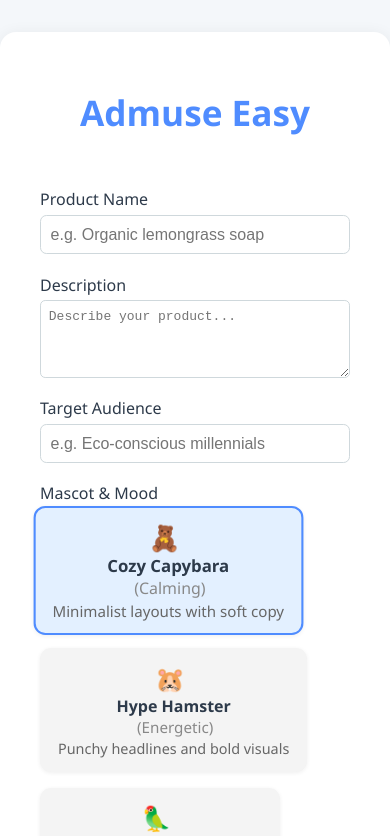
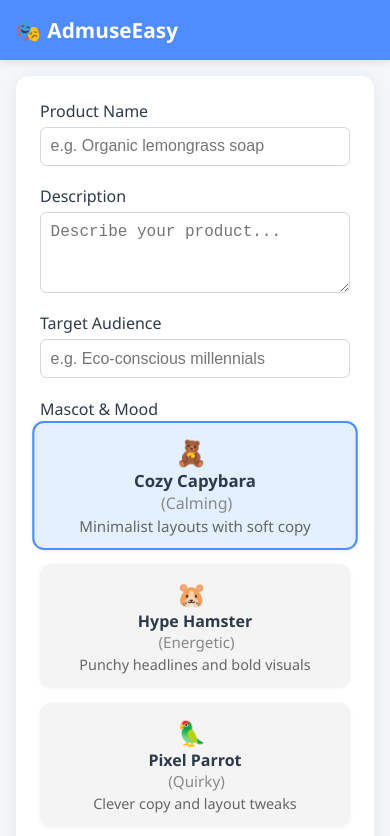
Before and after one commit to nuwnian/AdmuseEasy, a React (Create React App) app in the folder client/: page / in a window 390 px wide. Shown: the top 836 px of the page. Built offline with nearby package versions, Linux system fonts and the light colour scheme.

Commit message:
Add navbar, loading spinner, and mobile-friendly design

```diff
--- a/client/src/App.css
+++ b/client/src/App.css
@@ -3,6 +3,63 @@ body {
   font-family: 'Segoe UI', Arial, sans-serif;
   background: #f4f7fa;
   color: #2d3a4a;
+}
+
+.app {
+  min-height: 100vh;
+}
+
+/* Navbar */
+.navbar {
+  background: #4f8cff;
+  color: white;
+  padding: 1rem 0;
+  box-shadow: 0 2px 8px rgba(0,0,0,0.1);
+  position: sticky;
+  top: 0;
+  z-index: 100;
+}
+
+.nav-container {
+  max-width: 1200px;
+  margin: 0 auto;
+  padding: 0 1rem;
+  display: flex;
+  justify-content: space-between;
+  align-items: center;
+}
+
+.nav-logo {
+  margin: 0;
+  font-size: 1.5rem;
+  font-weight: 600;
+}
+
+.nav-links {
+  display: flex;
+  gap: 2rem;
+}
+
+.nav-links a {
+  color: white;
+  text-decoration: none;
+  font-weight: 500;
+  transition: opacity 0.2s;
+}
+
+.nav-links a:hover {
+  opacity: 0.8;
+}
+
+/* Mobile navbar */
+@media (max-width: 768px) {
+  .nav-links {
+    display: none;
+  }
+
+  .nav-logo {
+    font-size: 1.3rem;
+  }
 }
 
 .dashboard {
@@ -13,6 +70,15 @@ body {
   box-shadow: 0 2px 16px #0001;
   padding: 2em 2.5em 2.5em 2.5em;
   font-family: 'Segoe UI', Arial, sans-serif;
+}
+
+/* Mobile responsive */
+@media (max-width: 768px) {
+  .dashboard {
+    margin: 1em;
+    padding: 1.5em;
+    border-radius: 0.8em;
+  }
 }
 
 .dashboard h1 {
@@ -55,6 +121,26 @@ body {
   display: flex;
   gap: 1em;
   flex-wrap: wrap;
+}
+
+/* Mobile mascot cards */
+@media (max-width: 768px) {
+  .mascot-options {
+    flex-direction: column;
+  }
+
+  .mascot-options label {
+    min-width: auto;
+    flex-direction: row;
+    text-align: left;
+    padding: 1rem;
+  }
+
+  .input-group input,
+  .input-group textarea,
+  .input-group select {
+    font-size: 16px; /* Prevents zoom on iOS */
+  }
 }
 
 .mascot-options label {
@@ -118,6 +204,32 @@ body {
 .generate-btn:hover {
   background: #2566c7;
 }
+
+.generate-btn:disabled {
+  background: #ccc;
+  cursor: not-allowed;
+}
+
+/* Loading Spinner */
+.loading-spinner {
+  display: flex;
+  align-items: center;
+  gap: 0.5rem;
+}
+
+.spinner {
+  width: 16px;
+  height: 16px;
+  border: 2px solid transparent;
+  border-top: 2px solid white;
+  border-radius: 50%;
+  animation: spin 1s linear infinite;
+}
+
+@keyframes spin {
+  0% { transform: rotate(0deg); }
+  100% { transform: rotate(360deg); }
+}
 .result-section {
   margin-top: 2.5em;
   background: #f9f9fb;
--- a/client/src/App.js
+++ b/client/src/App.js
@@ -19,12 +19,14 @@ function App() {
   const [mascot, setMascot] = useState(mascots[0].key);
   const [format, setFormat] = useState(formats[0].key);
   const [adResult, setAdResult] = useState(null);
+  const [loading, setLoading] = useState(false);
 
   const handleInput = (e) => {
     setProduct({ ...product, [e.target.name]: e.target.value });
   };
 
   const handleGenerate = async () => {
+    setLoading(true);
     try {
       const response = await fetch('/api/generate-copy', {
         method: 'POST',
@@ -42,12 +44,26 @@ function App() {
     } catch (error) {
       console.error('Failed to generate ad:', error);
       alert('Failed to generate ad. Please try again.');
+    } finally {
+      setLoading(false);
     }
   };
 
   return (
-    <div className="dashboard">
-      <h1>Admuse Easy</h1>
+    <div className="app">
+      {/* Navbar */}
+      <nav className="navbar">
+        <div className="nav-container">
+          <h1 className="nav-logo">🎭 AdmuseEasy</h1>
+          <div className="nav-links">
+            <a href="#home">Home</a>
+            <a href="#about">About</a>
+            <a href="#contact">Contact</a>
+          </div>
+        </div>
+      </nav>
+
+      <div className="dashboard">
       <div className="input-section">
         <div className="input-group">
           <label>Product Name</label>
@@ -81,7 +97,16 @@ function App() {
             ))}
           </select>
         </div>
-        <button className="generate-btn" onClick={handleGenerate}>Generate Ad</button>
+        <button className="generate-btn" onClick={handleGenerate} disabled={loading}>
+          {loading ? (
+            <div className="loading-spinner">
+              <div className="spinner"></div>
+              Generating...
+            </div>
+          ) : (
+            'Generate Ad'
+          )}
+        </button>
       </div>
       {adResult && (
         <div className="result-section">
@@ -96,6 +121,7 @@ function App() {
           </div>
         </div>
       )}
+      </div>
     </div>
   );
 }
```
